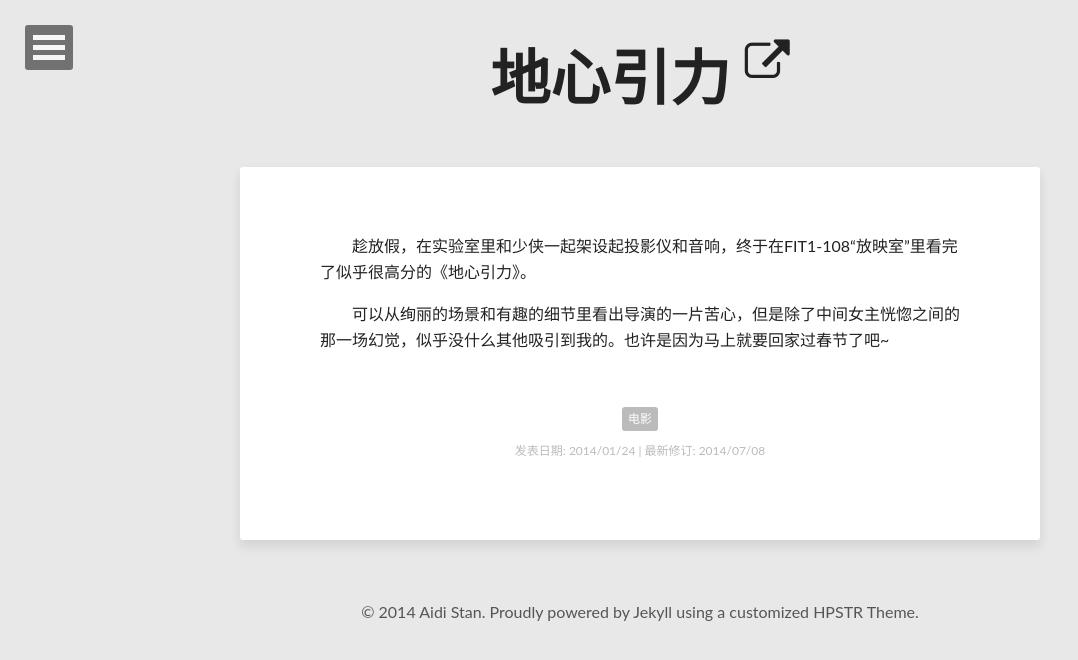
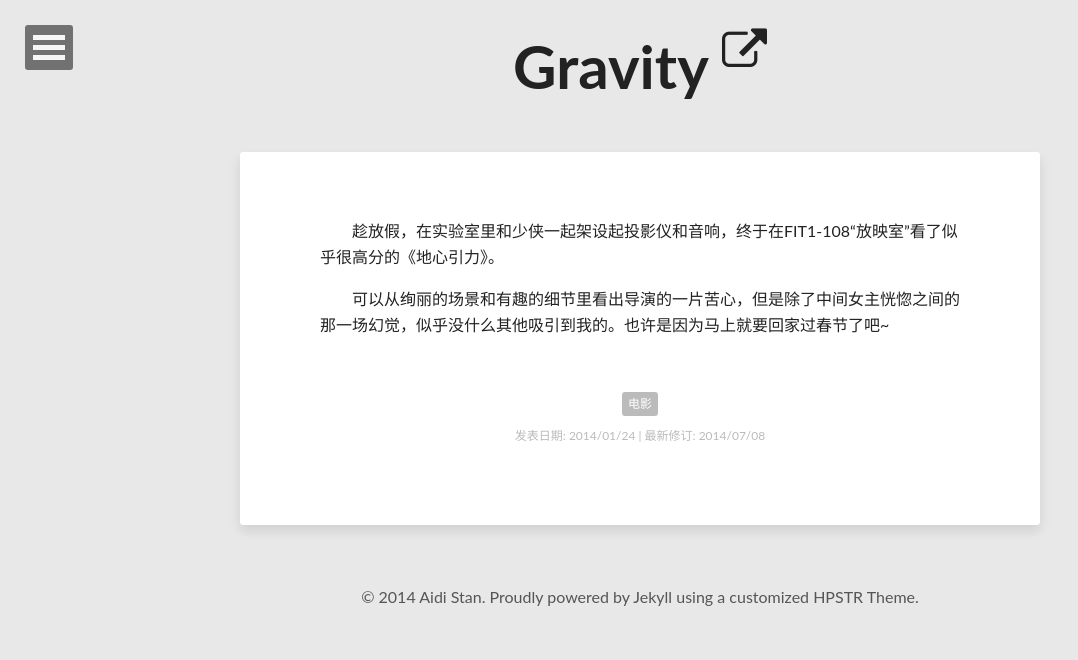
Before and after one commit to alex970448359/site-blog.aiditan.me, a Jekyll site: the page built from _posts/2014-01-24-gravity.md, in a window 1280 px wide. Shown: the top 660 px of the page, without its empty margins (0-1078 px from the left). Built offline with Jekyll 4.4.1, drawn with Linux system fonts in a browser that asks for light colours; nearby versions of some CDN libraries; comment, search, counter and statistics services are not loaded.

Commit message:
Modify a post

```diff
--- a/_posts/2014-01-24-gravity.md
+++ b/_posts/2014-01-24-gravity.md
@@ -1,12 +1,12 @@
 ---
 layout: post
-title: "地心引力"
+title: "Gravity"
 modified: 2014-07-08 21:37:51 +0800
 tags: [电影]
 comments: post-20140124
 link: http://movie.mtime.com/126366/
 ---
 
-趁放假，在实验室里和少侠一起架设起投影仪和音响，终于在FIT1-108“放映室”里看完了似乎很高分的《地心引力》。
+趁放假，在实验室里和少侠一起架设起投影仪和音响，终于在FIT1-108“放映室”看了似乎很高分的《地心引力》。
 
 可以从绚丽的场景和有趣的细节里看出导演的一片苦心，但是除了中间女主恍惚之间的那一场幻觉，似乎没什么其他吸引到我的。也许是因为马上就要回家过春节了吧~
```
